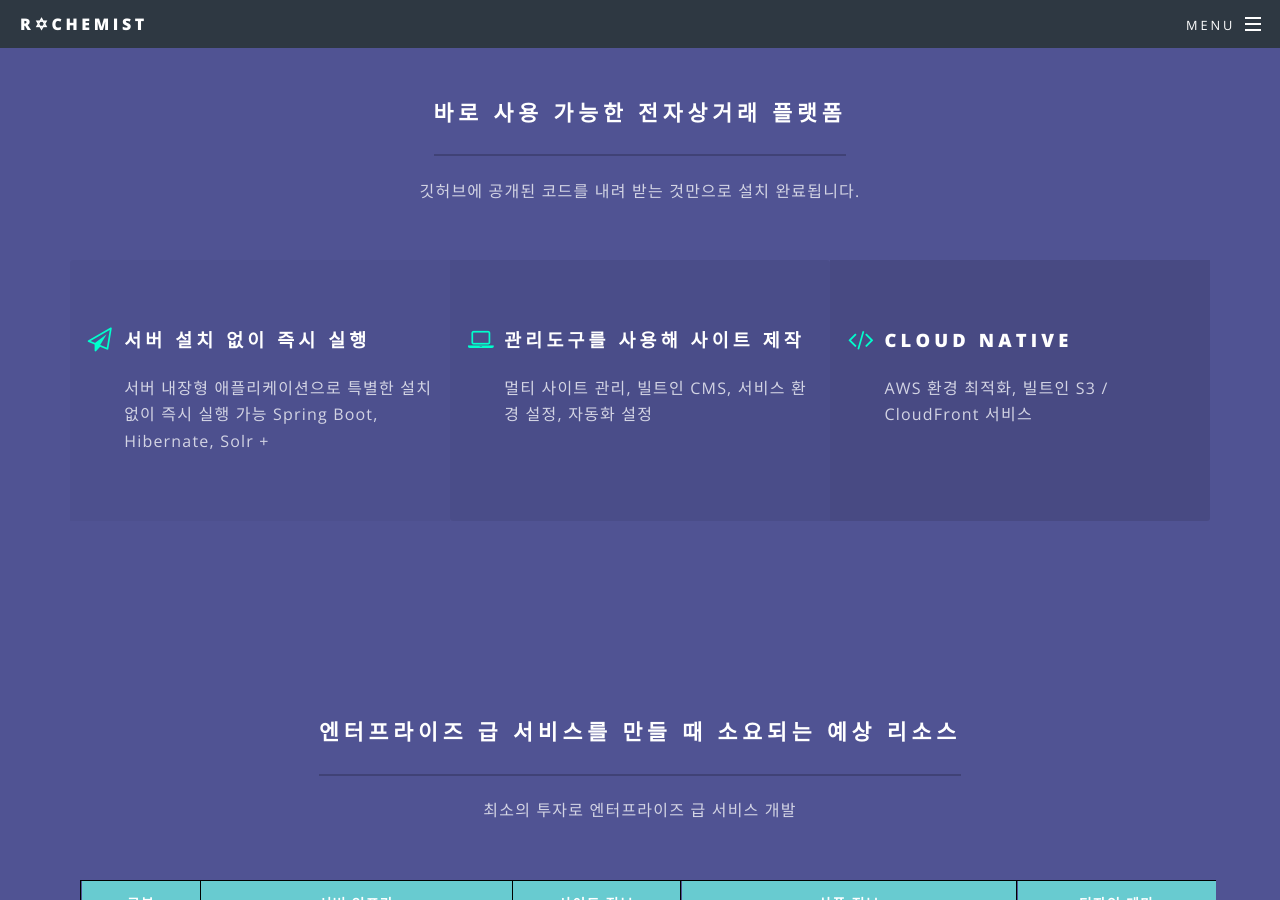
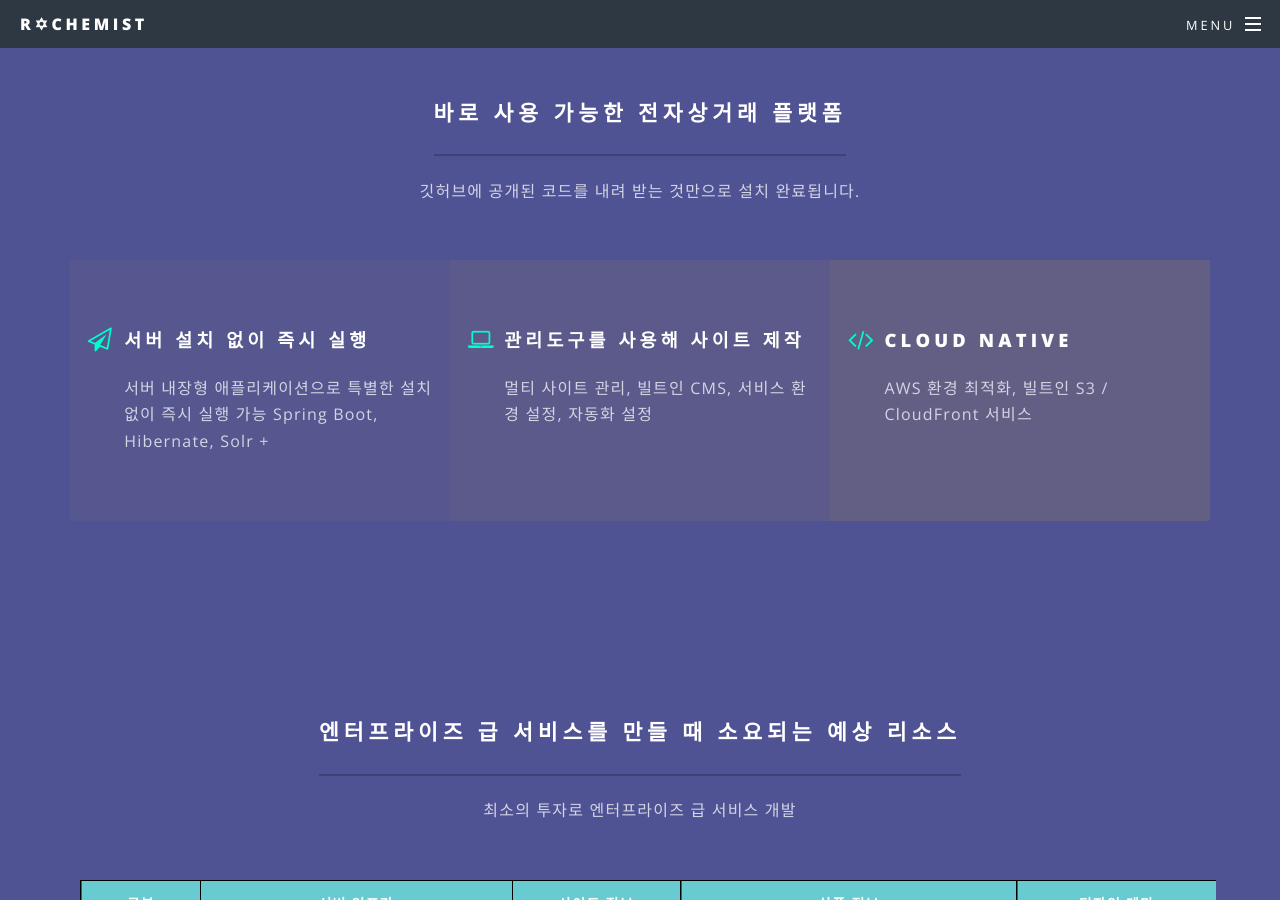
Before and after one commit to rchemist/rchemist.github.io, a Jekyll site: the page built from index.html, in a window 1280 px wide and 900 px high, scrolled down 902 px. Built offline with Jekyll 4.4.1, drawn with Linux system fonts in a browser that asks for light colours.

```diff
--- a/css/main.scss
+++ b/css/main.scss
@@ -904,7 +904,7 @@ $baseurl: '{{ site.baseurl }}/images';
 				$j: 0.035 * $i;
 
 				&:nth-child(#{$i}) {
-					background-color: rgba(0,0,0, $j);
+					background-color: rgba(253,185,17, $j);
 				}
 			}
 
```
